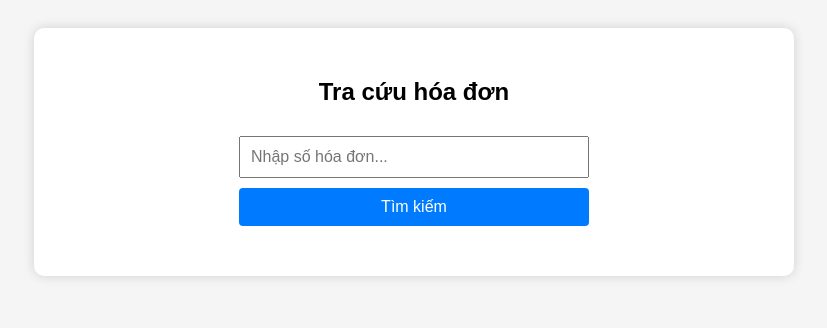
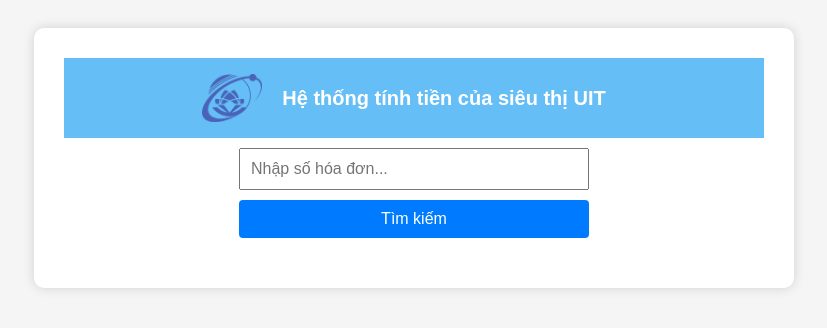
Before and after one commit to anhkiet-dao/app, a plain HTML site: page Search/search.html in a window 1280 px wide. Shown: the whole page, without its empty margins (226-1053 px from the left). Drawn offline with Linux system fonts and the light colour scheme.

Commit message:
Cập nhật code

```diff
--- a/Search/search.css
+++ b/Search/search.css
@@ -11,11 +11,69 @@ body {
   padding: 30px;
   border-radius: 10px;
   box-shadow: 0 0 12px rgba(0, 0, 0, 0.15);
+  justify-content: space-between;
 }
 
 h2 {
   text-align: center;
   margin-bottom: 30px;
+}
+
+nav {
+  background-color: #65bef5;
+  padding: 5px;
+  border-radius: 5px;
+  margin-bottom: 20px;
+  text-align: center;
+  justify-content: space-between;
+}
+
+.header {
+  display: flex;
+  justify-content: center;
+  align-items: center;
+  width: 100%;
+  background-color: #65bef5;
+}
+
+.menu {
+  display: flex;
+  align-items: center;
+  justify-content: center;
+  list-style: none;
+  margin: 0;
+  padding: 10px;
+  gap: 20px;
+}
+
+.menu li {
+  display: flex;
+  align-items: center;
+}
+
+.header .title {
+  font-size: 20px;
+  font-weight: bold;
+  color: white;
+  font-family: Arial, sans-serif;
+  text-align: center;
+}
+
+.header .logo {
+  height: 60px;
+  width: 60px;
+  object-fit: contain;
+  border-radius: 8px;
+}
+
+.logout-button a {
+  color: white;
+  font-size: 24px;
+  text-decoration: none;
+}
+
+.logout-button a:hover {
+  color: #ccc;
 }
 
 input,
--- a/Search/search.html
+++ b/Search/search.html
@@ -7,8 +7,23 @@
   </head>
   <body>
     <div class="container">
-      <h2>Tra cứu hóa đơn</h2>
-
+      <header class="header">
+        <ul class="menu">
+          <li>
+            <img
+              src="../image/Logo_UIT_updated.svg.png"
+              alt="UIT Logo"
+              class="logo"
+            />
+          </li>
+          <li>
+            <span class="title">Hệ thống tính tiền của siêu thị UIT</span>
+          </li>
+          <li class="logout-button">
+            <a href="./Login.html"><i class="fas fa-sign-out-alt"></i></a>
+          </li>
+        </ul>
+      </header>
       <div class="traCuu">
         <input
           type="text"
```
Also changed, not shown: image/Logo_UIT_updated.svg.png (added).
